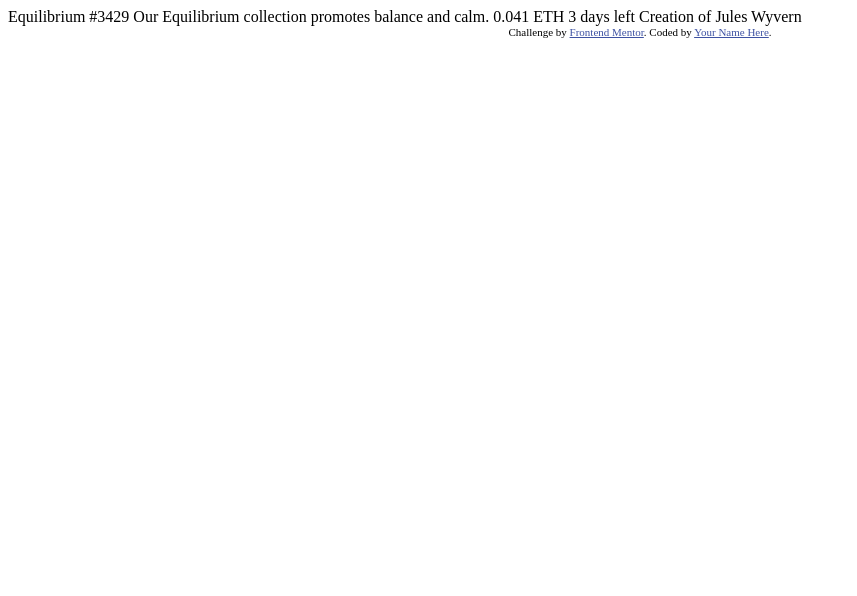
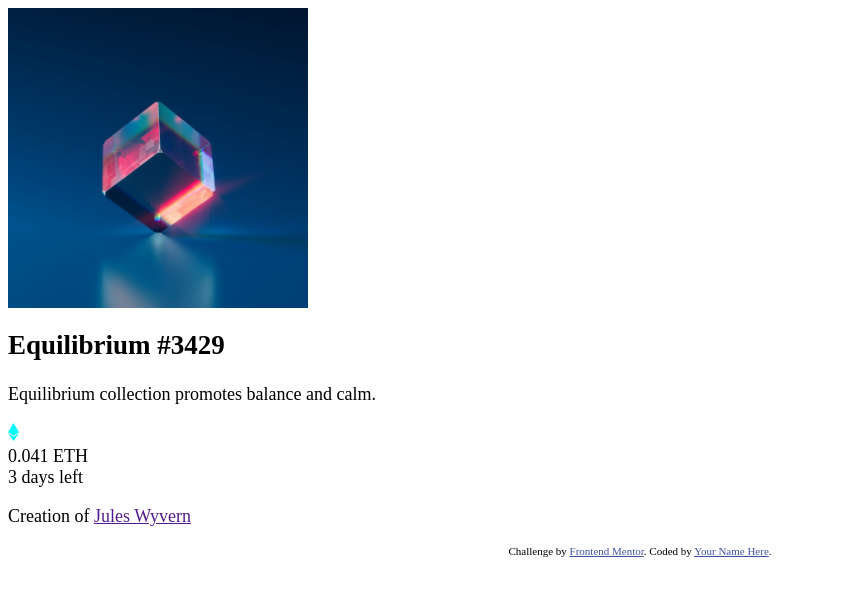
Before and after one commit to OneBitMance/nft-preview-card-component-main, a plain HTML site: page index.html in a window 1280 px wide. Shown: the whole page, without its empty margins (0-857 px from the left). Drawn offline with Linux system fonts and the light colour scheme.

Commit message:
Project code
Adding project code

```diff
--- a/index.html
+++ b/index.html
@@ -1,33 +1,98 @@
 <!DOCTYPE html>
 <html lang="en">
   <head>
-  <meta charset="UTF-8">
-  <meta name="viewport" content="width=device-width, initial-scale=1.0"> <!-- displays site properly based on user's device -->
+    <meta charset="UTF-8" />
+    <meta name="viewport" content="width=device-width, initial-scale=1.0" />
+    <!-- displays site properly based on user's device -->
 
-  <link rel="icon" type="image/png" sizes="32x32" href="./images/favicon-32x32.png">
-
+    <link
+      rel="icon"
+      type="image/png"
+      sizes="32x32"
+      href="./images/favicon-32x32.png"
+    />
+    <link rel="stylesheet" href="styles.css" />
     <title>Frontend Mentor | NFT preview card component</title>
 
     <!-- Feel free to remove these styles or customise in your own stylesheet 👍 -->
     <style>
-    .attribution { font-size: 11px; text-align: center; }
-    .attribution a { color: hsl(228, 45%, 44%); }
+      .attribution {
+        font-size: 11px;
+        text-align: center;
+      }
+      .attribution a {
+        color: hsl(228, 45%, 44%);
+      }
+
+      .image-container {
+        position: relative;
+        width: 300px;
+        height: 300px;
+      }
+
+      .image-container img:nth-child(1) {
+        width: 100%;
+        height: 100%;
+        z-index: 200;
+      }
+
+      .image-container img:nth-child(1):hover {
+        opacity: 0.5;
+        cursor: pointer;
+        transition: opacity 50ms ease-in;
+      }
+
+      .image-container img:nth-child(1):is(:hover) ~ img:nth-child(3) {
+        opacity: 1;
+        transition: opacity 0.1s ease-in;
+      }
+
+      .overlay {
+        width: 100%;
+        height: 100%;
+        background: cyan;
+        position: absolute;
+        top: 0;
+        left: 0;
+        z-index: -100;
+      }
+
+      .image-container img:nth-child(3) {
+        position: absolute;
+        top: 50%;
+        left: 50%;
+        transform: translate(-50%, -50%);
+        opacity: 0;
+        z-index: 10;
+        width: 50px;
+        height: 50px;
+      }
     </style>
   </head>
   <body>
+    <div class="card">
+      <div class="image-container">
+        <img src="images/image-equilibrium.jpg" alt="picture of an nft" />
+        <div class="overlay"></div>
+        <img src="images/icon-view.svg" alt="" />
+      </div>
+      <h2>Equilibrium #3429</h2>
 
-  Equilibrium #3429
+      <p>Equilibrium collection promotes balance and calm.</p>
 
-  Our Equilibrium collection promotes balance and calm.
-
-  0.041 ETH
-  3 days left
-
-  Creation of Jules Wyvern
-
+      <img src="images/icon-ethereum.svg" alt="" />
+      <div class="price">0.041 ETH</div>
+      <time>3 days left</time>
+      <div class="line"></div>
+      <p class="nft-author">
+        Creation of <a href="" class="author-name">Jules Wyvern</a>
+      </p>
+    </div>
     <div class="attribution">
-    Challenge by <a href="https://www.frontendmentor.io?ref=challenge" target="_blank">Frontend Mentor</a>.
-    Coded by <a href="#">Your Name Here</a>.
+      Challenge by
+      <a href="https://www.frontendmentor.io?ref=challenge" target="_blank"
+        >Frontend Mentor</a
+      >. Coded by <a href="#">Your Name Here</a>.
     </div>
   </body>
 </html>
--- /dev/null
+++ b/styles.css
@@ -0,0 +1,17 @@
+@import url("https://fonts.googleapis.com/css2?family=Outfit:wght@300;400;600&display=swap");
+
+:root {
+  --soft-blue: hsl(215, 51%, 70%);
+  --cyan: hsl(178, 100%, 50%);
+
+  --main-bg: hsl(217, 54%, 11%);
+  --card-bg: hsl(216, 50%, 16%);
+  --very-dark-blue-line: hsl(215, 32%, 27%);
+  --names: hsl(0, 0%, 100%);
+
+  --font-size: 18px;
+}
+
+html {
+  font-size: 112.5%;
+}
```
Lines whose indentation alone changed are shown as unchanged.
